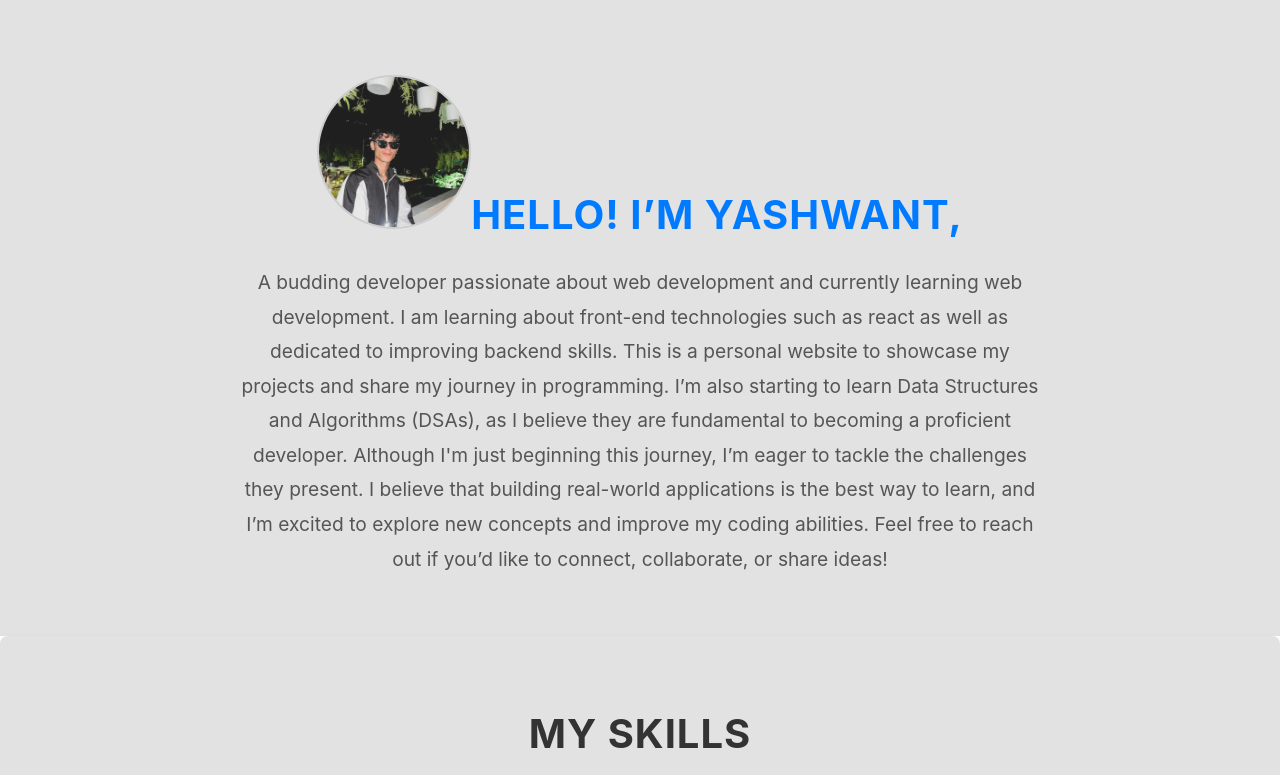
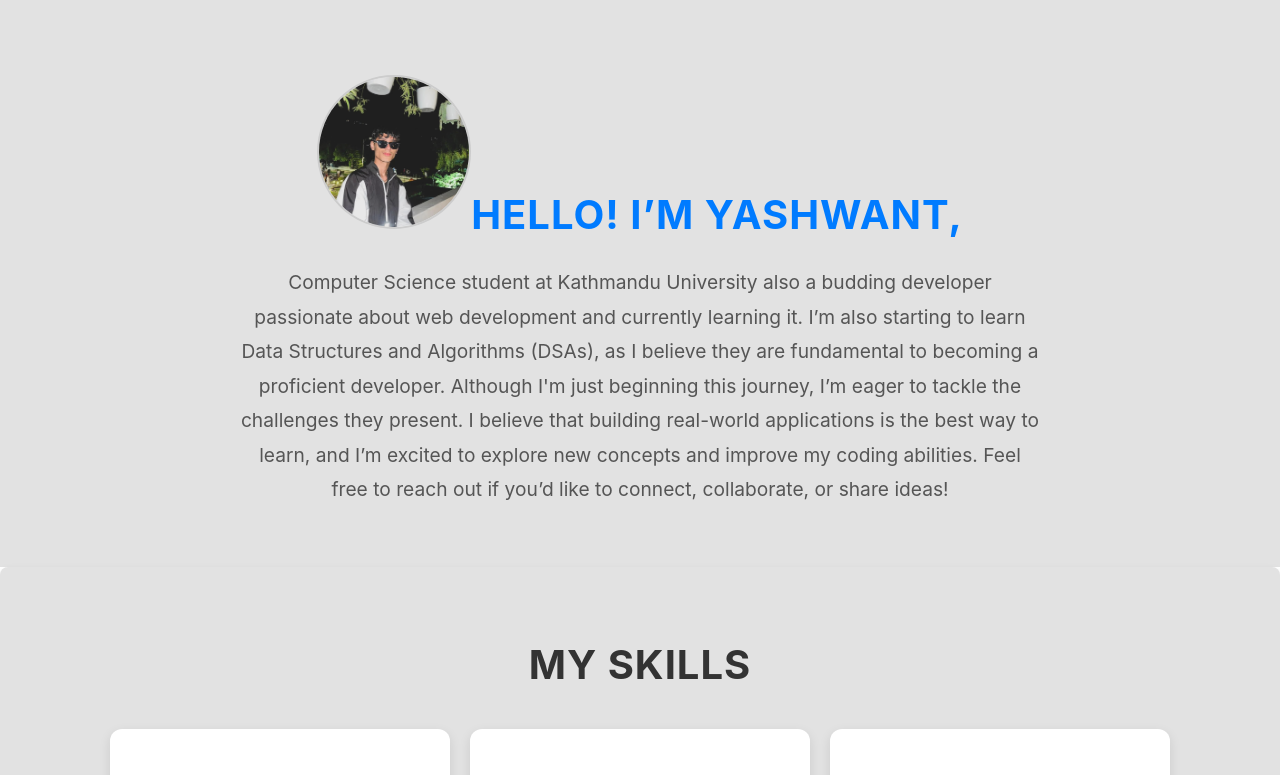
Before and after one commit to yashudkl/ProtfolioSite, a React (Create React App) app in the folder my-portfolio/: page / in a window 1280 px wide. Shown: the top 775 px of the page. Built offline with nearby package versions, Linux system fonts and the light colour scheme.

Commit message:
Deployment

```diff
--- a/my-portfolio/src/components/About.js
+++ b/my-portfolio/src/components/About.js
@@ -8,9 +8,9 @@ className="profile-image" src="/images/my-image.jpg" alt="me" />
 
       <h2 className="text-3xl font-bold mb-2">Hello! I’m Yashwant,</h2>
       <p>
-A budding developer passionate about web development and currently learning web development. I am learning about front-end technologies such as react as well as dedicated to improving backend skills.
+ Computer Science student at Kathmandu University also a budding developer passionate about web development and currently learning it.
 
-This is a personal website to showcase my projects and share my journey in programming. I’m also starting to learn Data Structures and Algorithms (DSAs), as I believe they are fundamental to becoming a proficient developer. Although I'm just beginning this journey, I’m eager to tackle the challenges they present.
+ I’m also starting to learn Data Structures and Algorithms (DSAs), as I believe they are fundamental to becoming a proficient developer. Although I'm just beginning this journey, I’m eager to tackle the challenges they present.
 
 I believe that building real-world applications is the best way to learn, and I’m excited to explore new concepts and improve my coding abilities. Feel free to reach out if you’d like to connect, collaborate, or share ideas!
 </p>
```
Also changed, not shown: 1 other file (tests, documents, lock files or other folders).
